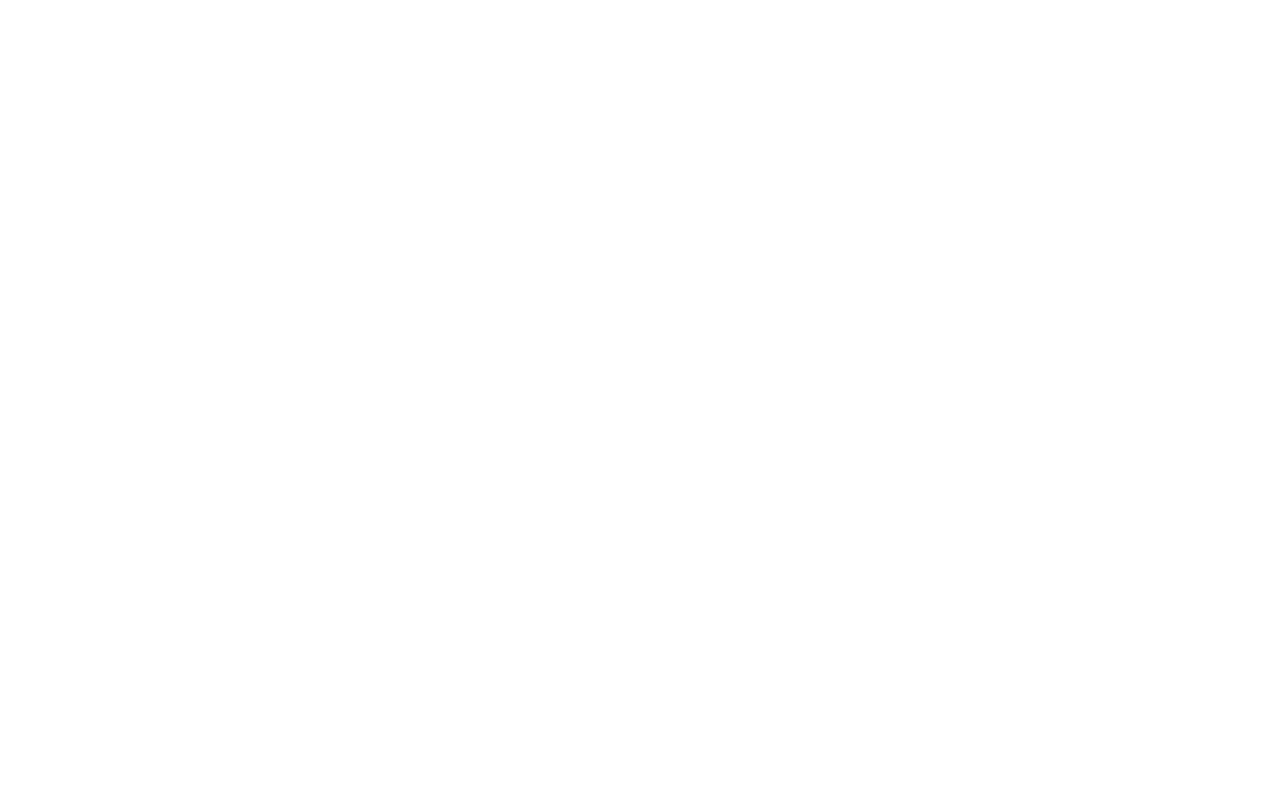
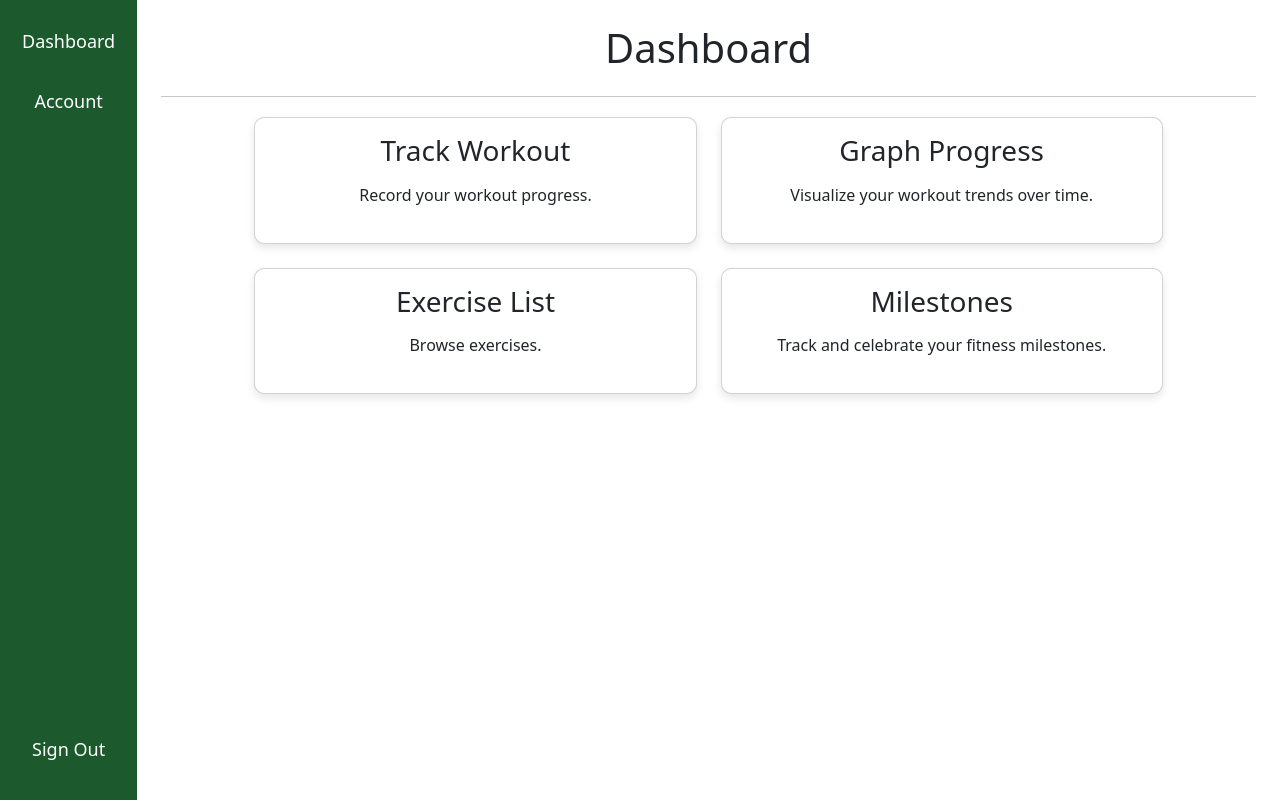
Before and after one commit to brjqn/SWE-Project-1, a React (Vite) app in the folder frontend/: page /dashboard in a window 1280 px wide. Before the commit this address had no page. Built offline with nearby package versions, Linux system fonts and the light colour scheme.

Commit message:
Added Dashboard

```diff
--- a/frontend/package.json
+++ b/frontend/package.json
@@ -20,7 +20,7 @@
     "@eslint/js": "^9.11.1",
     "@types/react": "^18.3.10",
     "@types/react-dom": "^18.3.0",
-    "@vitejs/plugin-react": "^4.3.2",
+    "@vitejs/plugin-react": "^4.3.3",
     "eslint": "^9.11.1",
     "eslint-plugin-react": "^7.37.0",
     "eslint-plugin-react-hooks": "^5.1.0-rc.0",
--- a/frontend/src/App.jsx
+++ b/frontend/src/App.jsx
@@ -1,15 +1,20 @@
 import React from 'react';
-import 'bootstrap/dist/css/bootstrap.min.css'
-import Signup from './Signup'
+import 'bootstrap/dist/css/bootstrap.min.css';
+import Signup from './Signup';
 import Login from './Login';
-import {BrowserRouter, Routes, Route} from 'react-router-dom'
+import Dashboard from './Dashboard';
+import { BrowserRouter, Routes, Route } from 'react-router-dom';
 
 function App() {
   return (
     <BrowserRouter>
       <Routes>
-        <Route path='/register' element={<Signup/>}></Route>
-        <Route path='/login' element={<Login/>}></Route>
+        {/* Default route for the landing page (Signup) */}
+        <Route path='/' element={<Signup />} />
+        {/* Other routes */}
+        <Route path='/register' element={<Signup />} />
+        <Route path='/login' element={<Login />} />
+        <Route path='/dashboard' element={<Dashboard />} />
       </Routes>
     </BrowserRouter>
   );
--- /dev/null
+++ b/frontend/src/Dashboard.css
@@ -0,0 +1,64 @@
+/* Sidebar styling */
+.sidebar {
+  background-color: #1c592c;
+  width: 150px;
+  height: 100vh; /* Full height */
+  display: flex;
+  flex-direction: column;
+  justify-content: start;
+}
+
+/* Button styles */
+.sidebar-button {
+  width: 100%; /* full width of sidebar */
+  height: 50px;
+  background-color: #1c592c;
+  border: none;
+  color: white;
+  font-size: 18px;
+  margin-bottom: 10px;
+  cursor: pointer;
+  transition: background-color 0.3s ease;
+  text-align: center;
+}
+
+.sidebar-button:hover {
+  background-color: #144d24; /* Slightly darker on hover */
+}
+
+.signout-option {
+  margin-top: auto; /* Pushes the button to the bottom */
+}
+
+
+  /* Card styles */
+  .card {
+    border-radius: 10px;
+    box-shadow: 0 4px 8px rgba(0, 0, 0, 0.1);
+  }
+
+  .card-body h3 {
+    margin-bottom: 15px;
+  }
+
+  .card-body p {
+    margin-bottom: 20px;
+  }
+
+  .card.clickable-card:hover {
+    transform: scale(1.05);
+    transition: transform 0.2s;
+  }
+
+  /* Make cursor pointer when hovering over clickable cards */
+  .card.clickable-card {
+    cursor: pointer;
+  }
+
+  /* grey line between title and cards */
+  .separator {
+    height: 1px;
+    background-color: grey;
+    margin-bottom: 20px;
+    width: 100%;
+  }
--- /dev/null
+++ b/frontend/src/Dashboard.jsx
@@ -0,0 +1,110 @@
+import React from 'react';
+import 'bootstrap/dist/css/bootstrap.min.css';
+import './Dashboard.css'; // Custom CSS for styling the dashboard
+import { useNavigate } from 'react-router-dom'; // To navigate on click
+
+function Dashboard() {
+  const navigate = useNavigate();
+
+  // Function to handle navigation for different sections
+  const handleNavigation = (path) => {
+    navigate(path);
+  };
+
+  return (
+    <div className="d-flex">
+      {/* Sidebar */}
+      <div className="sidebar text-white p-3 d-flex flex-column justify-content-between">
+        <div>
+          <button
+            className="dashboard-option text-center sidebar-button"
+            onClick={() => handleNavigation('/dashboard')}
+          >
+            Dashboard
+          </button>
+          <button
+            className="account-option text-center sidebar-button"
+            onClick={() => handleNavigation('/account')}
+          >
+            Account
+          </button>
+        </div>
+
+        <button
+          className="signout-option text-center sidebar-button"
+          onClick={() => handleNavigation('/')}
+        >
+          Sign Out
+        </button>
+      </div>
+
+      {/* Main Content */}
+      <div className="main-content flex-grow-1 p-4">
+        <h1 className="text-center mb-4">Dashboard</h1>
+
+        {/* Thin grey line separator */}
+        <hr className="separator" />
+
+        <div className="row justify-content-center">
+          {/* Track Workout Card */}
+          <div className="col-md-5 mb-4">
+            <div
+              className="card h-100 clickable-card"
+              onClick={() => handleNavigation('/track-workout')} // Handle click event
+              style={{ cursor: 'pointer' }}
+            >
+              <div className="card-body text-center">
+                <h3>Track Workout</h3>
+                <p>Record your workout progress.</p>
+              </div>
+            </div>
+          </div>
+
+          {/* Graph Progress Card */}
+          <div className="col-md-5 mb-4">
+            <div
+              className="card h-100 clickable-card"
+              onClick={() => handleNavigation('/graph-progress')} // Handle click event
+              style={{ cursor: 'pointer' }}
+            >
+              <div className="card-body text-center">
+                <h3>Graph Progress</h3>
+                <p>Visualize your workout trends over time.</p>
+              </div>
+            </div>
+          </div>
+
+          {/* Exercise List Card */}
+          <div className="col-md-5 mb-4">
+            <div
+              className="card h-100 clickable-card"
+              onClick={() => handleNavigation('/exercise-list')} // Handle click event
+              style={{ cursor: 'pointer' }}
+            >
+              <div className="card-body text-center">
+                <h3>Exercise List</h3>
+                <p>Browse exercises.</p>
+              </div>
+            </div>
+          </div>
+
+          {/* Milestones Card */}
+          <div className="col-md-5 mb-4">
+            <div
+              className="card h-100 clickable-card"
+              onClick={() => handleNavigation('/milestones')} // Handle click event
+              style={{ cursor: 'pointer' }}
+            >
+              <div className="card-body text-center">
+                <h3>Milestones</h3>
+                <p>Track and celebrate your fitness milestones.</p>
+              </div>
+            </div>
+          </div>
+        </div>
+      </div>
+    </div>
+  );
+}
+
+export default Dashboard;
--- a/package.json
+++ b/package.json
@@ -13,7 +13,8 @@
   "dependencies": {
     "dotenv": "^16.4.5",
     "express": "^4.21.1",
-    "mongoose": "^8.7.1"
+    "mongoose": "^8.7.1",
+    "vite": "^5.4.9"
   },
   "devDependencies": {
     "nodemon": "^3.1.7"
```
Also changed, not shown: 2 other files (tests, documents, lock files or other folders).
